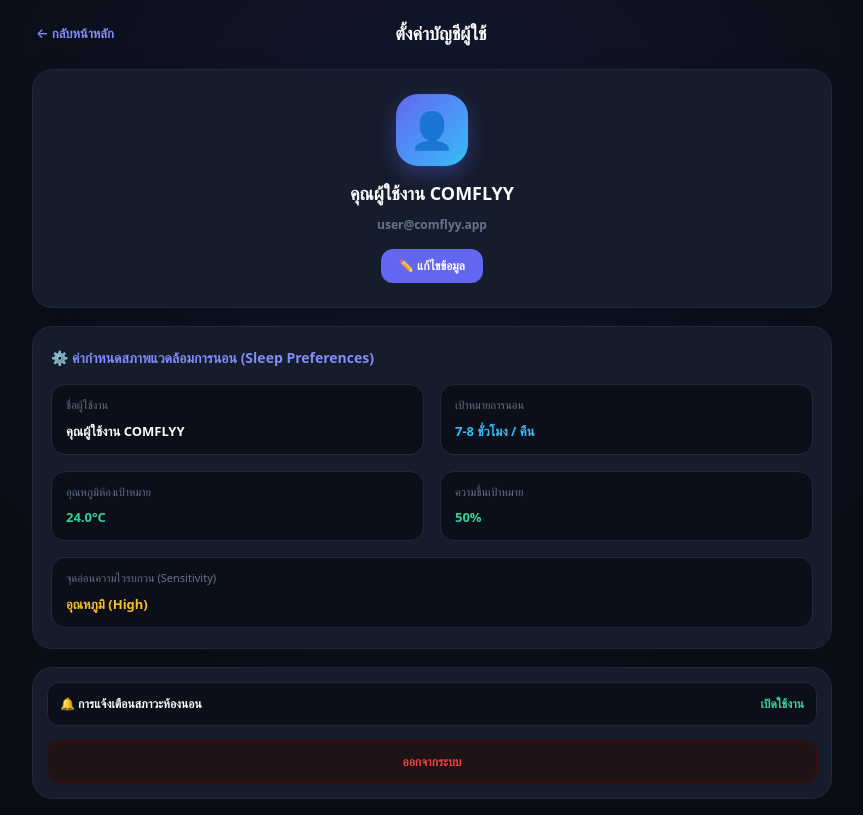
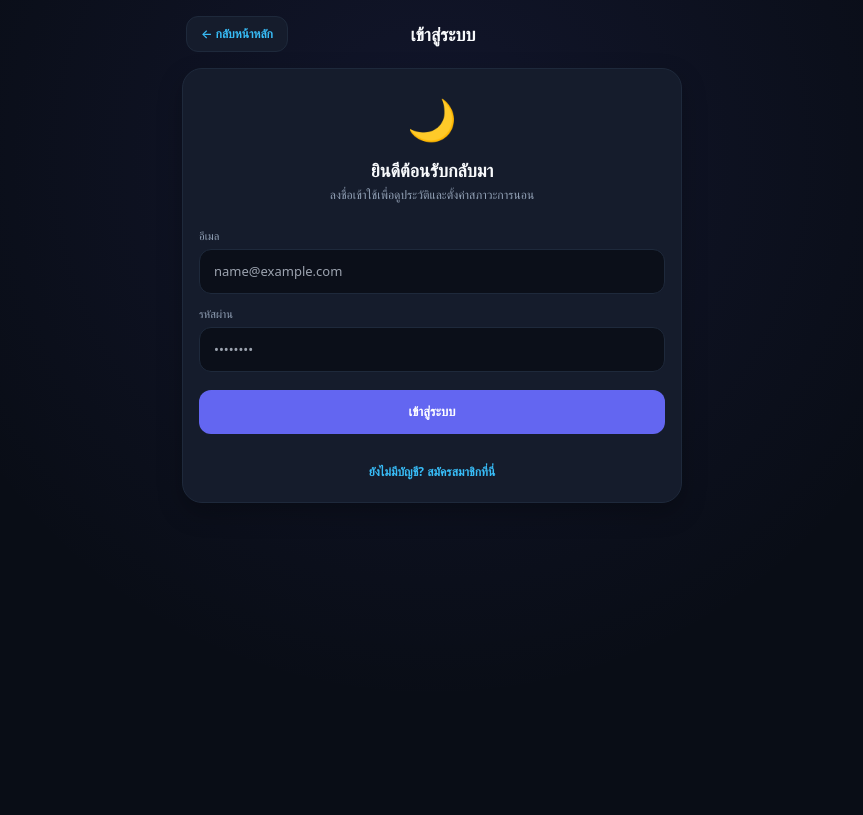
Before and after one commit to paradisesui/comflyyy, a Next.js app: page /account in a window 1280 px wide. Shown: the whole page, without its empty margins (208-1071 px from the left). Built offline with nearby package versions, Linux system fonts and the light colour scheme.

Commit message:
edit routeฝ3

```diff
--- a/app/account/page.tsx
+++ b/app/account/page.tsx
@@ -1,22 +1,84 @@
 'use client';
 
-import React, { useState } from 'react';
+import React, { useState, useEffect } from 'react';
 import Link from 'next/link';
 
+// ตัวเลือก Avatar โปรไฟล์
+const AVATARS = ['👤', '🌙', '💤', '🤖', '👑', '🦊', '🚀', '🦉'];
+
 export default function AccountPage() {
-  const [isEditing, setIsEditing] = useState(false);
-  const [profile, setProfile] = useState({
-    name: 'คุณผู้ใช้งาน COMFLYY',
-    email: 'user@comflyy.app',
-    sleepGoal: '7-8 ชั่วโมง / คืน',
-    targetTemp: '24.0°C',
-    targetHumidity: '50%',
-    sensitivity: 'อุณหภูมิ (High)'
-  });
+  // State สำหรับจัดการ Session ผู้ใช้
+  const [isLoggedIn, setIsLoggedIn] = useState<boolean>(false);
+  const [isRegisterMode, setIsRegisterMode] = useState<boolean>(false);
 
-  const handleSave = (e: React.FormEvent) => {
+  // State ข้อมูลผู้ใช้
+  const [userName, setUserName] = useState<string>('ผู้ใช้งาน COMFLYY');
+  const [email, setEmail] = useState<string>('comflyy.user@example.com');
+  const [selectedAvatar, setSelectedAvatar] = useState<string>('👤');
+
+  // State ฟอร์มแก้ไข / เข้าสู่ระบบ
+  const [inputEmail, setInputEmail] = useState<string>('');
+  const [inputPassword, setInputPassword] = useState<string>('');
+  const [inputName, setInputName] = useState<string>('');
+  const [isEditingName, setIsEditingName] = useState<boolean>(false);
+
+  // โหลดข้อมูลผู้ใช้จาก LocalStorage (ถ้ามี)
+  useEffect(() => {
+    const savedUser = localStorage.getItem('comflyy_user');
+    if (savedUser) {
+      const parsed = JSON.parse(savedUser);
+      setUserName(parsed.name || 'ผู้ใช้งาน COMFLYY');
+      setEmail(parsed.email || 'comflyy.user@example.com');
+      setSelectedAvatar(parsed.avatar || '👤');
+      setIsLoggedIn(true);
+    }
+  }, []);
+
+  // ฟังก์ชัน บันทึกข้อมูลลง LocalStorage
+  const saveUserData = (name: string, mail: string, avatar: string) => {
+    const userData = { name, email: mail, avatar };
+    localStorage.setItem('comflyy_user', JSON.stringify(userData));
+  };
+
+  // ฟังก์ชัน เข้าสู่ระบบ / สมัครสมาชิก
+  const handleAuth = (e: React.FormEvent) => {
     e.preventDefault();
-    setIsEditing(false);
+    if (!inputEmail || !inputPassword) {
+      alert('กรุณากรอกข้อมูลให้ครบถ้วน');
+      return;
+    }
+
+    const finalName = isRegisterMode ? (inputName || 'ผู้ใช้งานใหม่') : 'ผู้ใช้งาน COMFLYY';
+    setUserName(finalName);
+    setEmail(inputEmail);
+    setIsLoggedIn(true);
+    saveUserData(finalName, inputEmail, selectedAvatar);
+
+    setInputEmail('');
+    setInputPassword('');
+    setInputName('');
+  };
+
+  // ฟังก์ชัน ออกจากระบบ
+  const handleLogout = () => {
+    localStorage.removeItem('comflyy_user');
+    setIsLoggedIn(false);
+    setIsEditingName(false);
+  };
+
+  // ฟังก์ชัน บันทึกการเปลี่ยนชื่อ
+  const handleSaveName = () => {
+    if (!inputName.trim()) return;
+    setUserName(inputName);
+    saveUserData(inputName, email, selectedAvatar);
+    setIsEditingName(false);
+    setInputName('');
+  };
+
+  // ฟังก์ชัน เปลี่ยน รูปโปรไฟล์
+  const handleSelectAvatar = (avatar: string) => {
+    setSelectedAvatar(avatar);
+    saveUserData(userName, email, avatar);
   };
 
   return (
@@ -33,253 +95,328 @@ export default function AccountPage() {
       <style jsx>{`
         .account-container {
           width: 100%;
-          max-width: 800px;
+          max-width: 500px;
           display: flex;
           flex-direction: column;
-          gap: 18px;
+          gap: 16px;
         }
 
-        .info-grid {
-          display: grid;
-          grid-template-columns: 1fr;
-          gap: 12px;
+        .card {
+          background-color: #151c2c;
+          border: 1px solid #1e293b;
+          border-radius: 20px;
+          padding: 20px 16px;
+          box-shadow: 0 10px 25px rgba(0, 0, 0, 0.25);
         }
 
-        @media (min-width: 640px) {
-          .info-grid {
-            grid-template-columns: 1fr 1fr;
-            gap: 16px;
+        .input-field {
+          width: 100%;
+          padding: 12px 14px;
+          border-radius: 12px;
+          background-color: #0b0f19;
+          border: 1px solid #1e293b;
+          color: #f8fafc;
+          font-size: 13px;
+          outline: none;
+          box-sizing: border-box;
         }
+
+        .input-field:focus {
+          border-color: #6366f1;
+        }
+
+        .btn-primary {
+          width: 100%;
+          padding: 12px;
+          border-radius: 12px;
+          background-color: #6366f1;
+          color: #fff;
+          border: none;
+          font-size: 13px;
+          font-weight: 700;
+          cursor: pointer;
+        }
+
+        .btn-primary:active {
+          transform: scale(0.98);
+        }
+
+        .menu-item {
+          display: flex;
+          align-items: center;
+          justify-content: space-between;
+          padding: 12px 14px;
+          background-color: #0b0f19;
+          border: 1px solid #1e293b;
+          border-radius: 12px;
+          color: #f8fafc;
+          text-decoration: none;
+          font-size: 13px;
+          font-weight: 600;
+        }
+
+        .avatar-grid {
+          display: grid;
+          grid-template-columns: repeat(4, 1fr);
+          gap: 10px;
+          margin-top: 10px;
+        }
+
+        .avatar-btn {
+          width: 100%;
+          aspect-ratio: 1;
+          border-radius: 14px;
+          background-color: #0b0f19;
+          border: 1px solid #1e293b;
+          font-size: 24px;
+          display: flex;
+          align-items: center;
+          justify-content: center;
+          cursor: pointer;
+        }
+
+        .avatar-btn.selected {
+          border-color: #6366f1;
+          background-color: #6366f120;
         }
       `}</style>
 
       <main className="account-container">
         {/* Header Section */}
-        <header style={{
+        <header style={{ display: 'flex', alignItems: 'center', justifyContent: 'space-between', padding: '0 4px' }}>
+          <Link href="/" style={{
+            color: '#38bdf8',
+            textDecoration: 'none',
+            fontSize: '12px',
+            fontWeight: '600',
             display: 'flex',
             alignItems: 'center',
-          justifyContent: 'space-between',
-          padding: '4px'
-        }}>
-          <Link href="/" style={{
-            display: 'flex',
-            alignItems: 'center',
-            gap: '8px',
-            color: '#818cf8',
-            textDecoration: 'none',
-            fontSize: '13px',
-            fontWeight: '600'
+            gap: '6px',
+            backgroundColor: '#151c2c',
+            padding: '8px 14px',
+            borderRadius: '12px',
+            border: '1px solid #1e293b'
           }}>
             ← กลับหน้าหลัก
           </Link>
           <h1 style={{ fontSize: '18px', fontWeight: '800', margin: 0, color: '#f8fafc' }}>
-            ตั้งค่าบัญชีผู้ใช้
+            {isLoggedIn ? 'จัดการบัญชี' : isRegisterMode ? 'สมัครสมาชิก' : 'เข้าสู่ระบบ'}
           </h1>
-          <div style={{ width: '60px' }}></div>
+          <div style={{ width: '80px' }} />
         </header>
 
-        {/* Profile Card */}
+        {/* กรณีที่ 1: ยังไม่ได้เข้าสู่ระบบ (แสดง ฟอร์ม Login / Register) */}
+        {!isLoggedIn ? (
+          <div className="card" style={{ display: 'flex', flexDirection: 'column', gap: '16px' }}>
+            <div style={{ textAlign: 'center', marginBottom: '8px' }}>
+              <span style={{ fontSize: '40px' }}>🌙</span>
+              <h2 style={{ fontSize: '18px', fontWeight: '800', margin: '8px 0 2px 0' }}>
+                {isRegisterMode ? 'สร้างบัญชี COMFLYY' : 'ยินดีต้อนรับกลับมา'}
+              </h2>
+              <p style={{ fontSize: '12px', color: '#94a3b8', margin: 0 }}>
+                {isRegisterMode ? 'กรอกข้อมูลเพื่อเริ่มต้นติดตามสภาวะการนอน' : 'ลงชื่อเข้าใช้เพื่อดูประวัติและตั้งค่าสภาวะการนอน'}
+              </p>
+            </div>
+
+            <form onSubmit={handleAuth} style={{ display: 'flex', flexDirection: 'column', gap: '12px' }}>
+              {isRegisterMode && (
+                <div>
+                  <label style={{ fontSize: '11px', color: '#94a3b8', display: 'block', marginBottom: '4px' }}>ชื่อแสดงผล</label>
+                  <input
+                    type="text"
+                    className="input-field"
+                    placeholder="เช่น สมชาย สายหลับ"
+                    value={inputName}
+                    onChange={(e) => setInputName(e.target.value)}
+                  />
+                </div>
+              )}
+
+              <div>
+                <label style={{ fontSize: '11px', color: '#94a3b8', display: 'block', marginBottom: '4px' }}>อีเมล</label>
+                <input
+                  type="email"
+                  className="input-field"
+                  placeholder="name@example.com"
+                  value={inputEmail}
+                  onChange={(e) => setInputEmail(e.target.value)}
+                  required
+                />
+              </div>
+
+              <div>
+                <label style={{ fontSize: '11px', color: '#94a3b8', display: 'block', marginBottom: '4px' }}>รหัสผ่าน</label>
+                <input
+                  type="password"
+                  className="input-field"
+                  placeholder="••••••••"
+                  value={inputPassword}
+                  onChange={(e) => setInputPassword(e.target.value)}
+                  required
+                />
+              </div>
+
+              <button type="submit" className="btn-primary" style={{ marginTop: '6px' }}>
+                {isRegisterMode ? 'สมัครสมาชิก' : 'เข้าสู่ระบบ'}
+              </button>
+            </form>
+
+            <div style={{ textAlign: 'center', marginTop: '8px' }}>
+              <button
+                onClick={() => setIsRegisterMode(!isRegisterMode)}
+                style={{ background: 'none', border: 'none', color: '#38bdf8', fontSize: '12px', cursor: 'pointer', fontWeight: '600' }}
+              >
+                {isRegisterMode ? 'มีบัญชีอยู่แล้ว? เข้าสู่ระบบ' : 'ยังไม่มีบัญชี? สมัครสมาชิกที่นี่'}
+              </button>
+            </div>
+          </div>
+        ) : (
+          /* กรณีที่ 2: เข้าสู่ระบบเรียบร้อยแล้ว (แสดง หน้าข้อมูลส่วนตัว + ปุ่มแก้ไข + Logout) */
+          <>
+            {/* Profile Info Card */}
+            <div className="card" style={{ display: 'flex', alignItems: 'center', gap: '16px' }}>
               <div style={{
-          backgroundColor: '#151c2c',
-          borderRadius: '20px',
-          padding: '24px 18px',
-          border: '1px solid #1e293b',
-          display: 'flex',
-          flexDirection: 'column',
-          alignItems: 'center',
-          gap: '14px',
-          boxShadow: '0 10px 28px rgba(0, 0, 0, 0.25)'
-        }}>
-          <div style={{
-            width: '72px',
-            height: '72px',
-            borderRadius: '22px',
+                width: '64px',
+                height: '64px',
+                borderRadius: '50%',
                 background: 'linear-gradient(135deg, #6366f1 0%, #38bdf8 100%)',
                 display: 'flex',
                 alignItems: 'center',
                 justifyContent: 'center',
-            fontSize: '36px',
-            boxShadow: '0 8px 20px rgba(99, 102, 241, 0.35)'
+                fontSize: '32px',
+                border: '2px solid #818cf8',
+                flexShrink: 0
               }}>
-            👤
+                {selectedAvatar}
               </div>
 
-          <div style={{ textAlign: 'center' }}>
-            <h2 style={{ fontSize: '18px', fontWeight: '800', margin: '0 0 4px 0', color: '#f8fafc' }}>
-              {profile.name}
-            </h2>
-            <span style={{ fontSize: '12px', color: '#64748b', fontWeight: '600' }}>
-              {profile.email}
-            </span>
-          </div>
-
-          <button
-            onClick={() => setIsEditing(!isEditing)}
-            style={{
-              padding: '8px 18px',
-              borderRadius: '12px',
-              backgroundColor: isEditing ? '#334155' : '#6366f1',
-              color: '#fff',
-              border: 'none',
-              fontSize: '12px',
-              fontWeight: '600',
-              cursor: 'pointer'
-            }}
-          >
-            {isEditing ? 'ยกเลิก' : '✏️ แก้ไขข้อมูล'}
-          </button>
-        </div>
-
-        {/* Preferences & Settings */}
-        <div style={{
-          backgroundColor: '#151c2c',
-          borderRadius: '20px',
-          padding: '20px 18px',
-          border: '1px solid #1e293b',
-          display: 'flex',
-          flexDirection: 'column',
-          gap: '16px'
-        }}>
-          <span style={{ fontSize: '14px', fontWeight: '700', color: '#818cf8' }}>
-            ⚙️ ค่ากำหนดสภาพแวดล้อมการนอน (Sleep Preferences)
-          </span>
-
-          <form onSubmit={handleSave} className="info-grid">
-            <div style={{
-              backgroundColor: '#0b0f19',
-              padding: '12px 14px',
-              borderRadius: '14px',
-              border: '1px solid #1e293b'
-            }}>
-              <span style={{ fontSize: '11px', color: '#64748b', display: 'block', marginBottom: '4px' }}>ชื่อผู้ใช้งาน</span>
-              {isEditing ? (
+              <div style={{ flex: 1, minWidth: 0 }}>
+                {isEditingName ? (
+                  <div style={{ display: 'flex', gap: '6px', marginBottom: '6px' }}>
                     <input
                       type="text"
-                  value={profile.name}
-                  onChange={(e) => setProfile({ ...profile, name: e.target.value })}
+                      className="input-field"
+                      placeholder="ใส่ชื่อใหม่"
+                      value={inputName}
+                      onChange={(e) => setInputName(e.target.value)}
+                      style={{ padding: '6px 10px', fontSize: '12px' }}
+                    />
+                    <button
+                      onClick={handleSaveName}
                       style={{
-                    width: '100%',
-                    backgroundColor: '#151c2c',
-                    border: '1px solid #334155',
-                    color: '#fff',
-                    padding: '6px 10px',
+                        padding: '6px 12px',
                         borderRadius: '8px',
-                    fontSize: '13px'
-                  }}
-                />
-              ) : (
-                <span style={{ fontSize: '13px', fontWeight: '700', color: '#f8fafc' }}>{profile.name}</span>
-              )}
-            </div>
-
-            <div style={{
-              backgroundColor: '#0b0f19',
-              padding: '12px 14px',
-              borderRadius: '14px',
-              border: '1px solid #1e293b'
-            }}>
-              <span style={{ fontSize: '11px', color: '#64748b', display: 'block', marginBottom: '4px' }}>เป้าหมายการนอน</span>
-              <span style={{ fontSize: '13px', fontWeight: '700', color: '#38bdf8' }}>{profile.sleepGoal}</span>
-            </div>
-
-            <div style={{
-              backgroundColor: '#0b0f19',
-              padding: '12px 14px',
-              borderRadius: '14px',
-              border: '1px solid #1e293b'
-            }}>
-              <span style={{ fontSize: '11px', color: '#64748b', display: 'block', marginBottom: '4px' }}>อุณหภูมิห้องเป้าหมาย</span>
-              <span style={{ fontSize: '13px', fontWeight: '700', color: '#34d399' }}>{profile.targetTemp}</span>
-            </div>
-
-            <div style={{
-              backgroundColor: '#0b0f19',
-              padding: '12px 14px',
-              borderRadius: '14px',
-              border: '1px solid #1e293b'
-            }}>
-              <span style={{ fontSize: '11px', color: '#64748b', display: 'block', marginBottom: '4px' }}>ความชื้นเป้าหมาย</span>
-              <span style={{ fontSize: '13px', fontWeight: '700', color: '#34d399' }}>{profile.targetHumidity}</span>
-            </div>
-
-            <div style={{
-              backgroundColor: '#0b0f19',
-              padding: '12px 14px',
-              borderRadius: '14px',
-              border: '1px solid #1e293b',
-              gridColumn: '1 / -1'
-            }}>
-              <span style={{ fontSize: '11px', color: '#64748b', display: 'block', marginBottom: '4px' }}>จุดอ่อนความไวรบกวน (Sensitivity)</span>
-              <span style={{ fontSize: '13px', fontWeight: '700', color: '#fbbf24' }}>{profile.sensitivity}</span>
-            </div>
-
-            {isEditing && (
-              <div style={{ gridColumn: '1 / -1', marginTop: '8px' }}>
-                <button
-                  type="submit"
-                  style={{
-                    width: '100%',
-                    padding: '12px',
-                    borderRadius: '12px',
                         backgroundColor: '#10b981',
                         color: '#fff',
                         border: 'none',
-                    fontSize: '13px',
+                        fontSize: '11px',
                         fontWeight: '700',
-                    cursor: 'pointer'
+                        cursor: 'pointer',
+                        whiteSpace: 'nowrap'
                       }}
                     >
-                  บันทึกการเปลี่ยนแปลง
+                      บันทึก
+                    </button>
+                  </div>
+                ) : (
+                  <div style={{ display: 'flex', alignItems: 'center', gap: '8px' }}>
+                    <h2 style={{ fontSize: '16px', fontWeight: '800', margin: 0, color: '#f8fafc', whiteSpace: 'nowrap', overflow: 'hidden', textOverflow: 'ellipsis' }}>
+                      {userName}
+                    </h2>
+                    <button
+                      onClick={() => { setIsEditingName(true); setInputName(userName); }}
+                      style={{ background: 'none', border: 'none', color: '#818cf8', fontSize: '12px', cursor: 'pointer', padding: 0 }}
+                    >
+                      ✏️
                     </button>
                   </div>
                 )}
-          </form>
+
+                <p style={{ fontSize: '12px', color: '#94a3b8', margin: '2px 0 0 0' }}>
+                  {email}
+                </p>
+                <span style={{
+                  display: 'inline-block',
+                  marginTop: '6px',
+                  fontSize: '10px',
+                  fontWeight: '700',
+                  color: '#34d399',
+                  backgroundColor: '#10b98115',
+                  padding: '2px 8px',
+                  borderRadius: '6px',
+                  border: '1px solid #10b98130'
+                }}>
+                  • Active Member
+                </span>
+              </div>
             </div>
 
-        {/* System Settings & Actions */}
-        <div style={{
-          backgroundColor: '#151c2c',
-          borderRadius: '20px',
+            {/* Change Profile Picture (Avatar) */}
+            <div className="card">
+              <span style={{ fontSize: '12px', fontWeight: '700', color: '#818cf8' }}>
+                🖼️ เปลี่ยนรูปโปรไฟล์ (Profile Avatar)
+              </span>
+              <div className="avatar-grid">
+                {AVATARS.map((avatar) => (
+                  <button
+                    key={avatar}
+                    className={`avatar-btn ${selectedAvatar === avatar ? 'selected' : ''}`}
+                    onClick={() => handleSelectAvatar(avatar)}
+                  >
+                    {avatar}
+                  </button>
+                ))}
+              </div>
+            </div>
+
+            {/* Quick Links */}
+            <div className="card" style={{ display: 'flex', flexDirection: 'column', gap: '10px' }}>
+              <span style={{ fontSize: '12px', fontWeight: '700', color: '#818cf8' }}>
+                ⚙️ การตั้งค่าระบบ
+              </span>
+
+              <Link href="/sensors" className="menu-item">
+                <span style={{ display: 'flex', alignItems: 'center', gap: '8px' }}>
+                  📡 เซนเซอร์ห้องนอน
+                </span>
+                <span style={{ color: '#64748b' }}>➔</span>
+              </Link>
+
+              <Link href="/persona" className="menu-item">
+                <span style={{ display: 'flex', alignItems: 'center', gap: '8px' }}>
+                  ⌚ Smart Watch
+                </span>
+                <span style={{ color: '#64748b' }}>➔</span>
+              </Link>
+
+              <Link href="/sensitivity" className="menu-item">
+                <span style={{ display: 'flex', alignItems: 'center', gap: '8px' }}>
+                  🎯 ความไวการนอน (Sensitivity)
+                </span>
+                <span style={{ color: '#64748b' }}>➔</span>
+              </Link>
+            </div>
+
+            {/* Logout Button */}
+            <button
+              onClick={handleLogout}
+              style={{
+                width: '100%',
                 padding: '14px',
-          border: '1px solid #1e293b',
-          display: 'flex',
-          flexDirection: 'column',
-          gap: '8px'
-        }}>
-          <button style={{
-            width: '100%',
-            padding: '12px',
-            borderRadius: '12px',
-            backgroundColor: '#0b0f19',
-            color: '#f8fafc',
-            border: '1px solid #1e293b',
-            fontSize: '12px',
-            fontWeight: '600',
-            textAlign: 'left',
-            display: 'flex',
-            justifyContent: 'space-between',
-            cursor: 'pointer'
-          }}>
-            <span>🔔 การแจ้งเตือนสภาวะห้องนอน</span>
-            <span style={{ color: '#34d399' }}>เปิดใช้งาน</span>
+                borderRadius: '14px',
+                backgroundColor: '#ef444415',
+                color: '#f87171',
+                border: '1px solid #ef444430',
+                fontSize: '13px',
+                fontWeight: '700',
+                cursor: 'pointer',
+                marginTop: '4px'
+              }}
+            >
+              🚪 ออกจากระบบ (Log Out)
             </button>
-
-          <button style={{
-            width: '100%',
-            padding: '12px',
-            borderRadius: '12px',
-            backgroundColor: '#1f1315',
-            color: '#ef4444',
-            border: '1px solid #450a0a',
-            fontSize: '12px',
-            fontWeight: '600',
-            textAlign: 'center',
-            cursor: 'pointer',
-            marginTop: '6px'
-          }}>
-            ออกจากระบบ
-          </button>
-        </div>
+          </>
+        )}
       </main>
     </div>
   );
```
Lines whose indentation alone changed are shown as unchanged.
